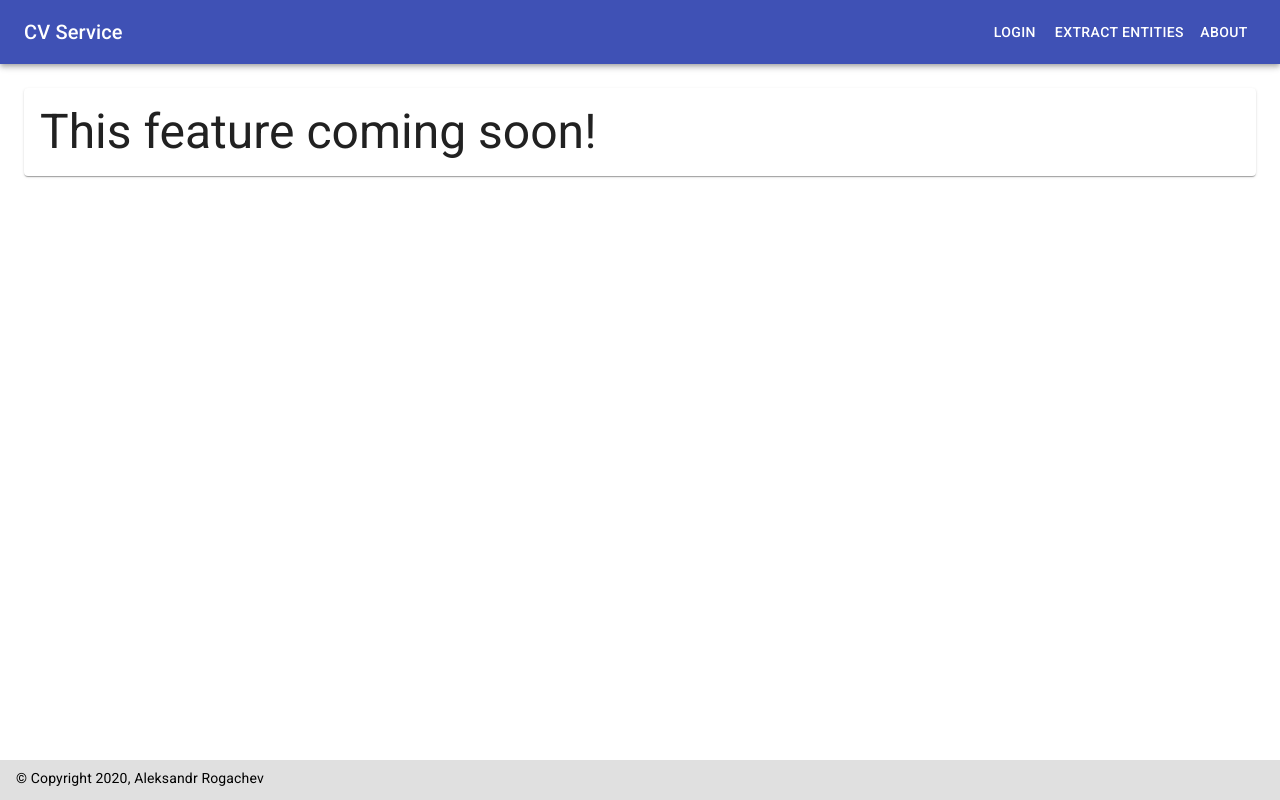
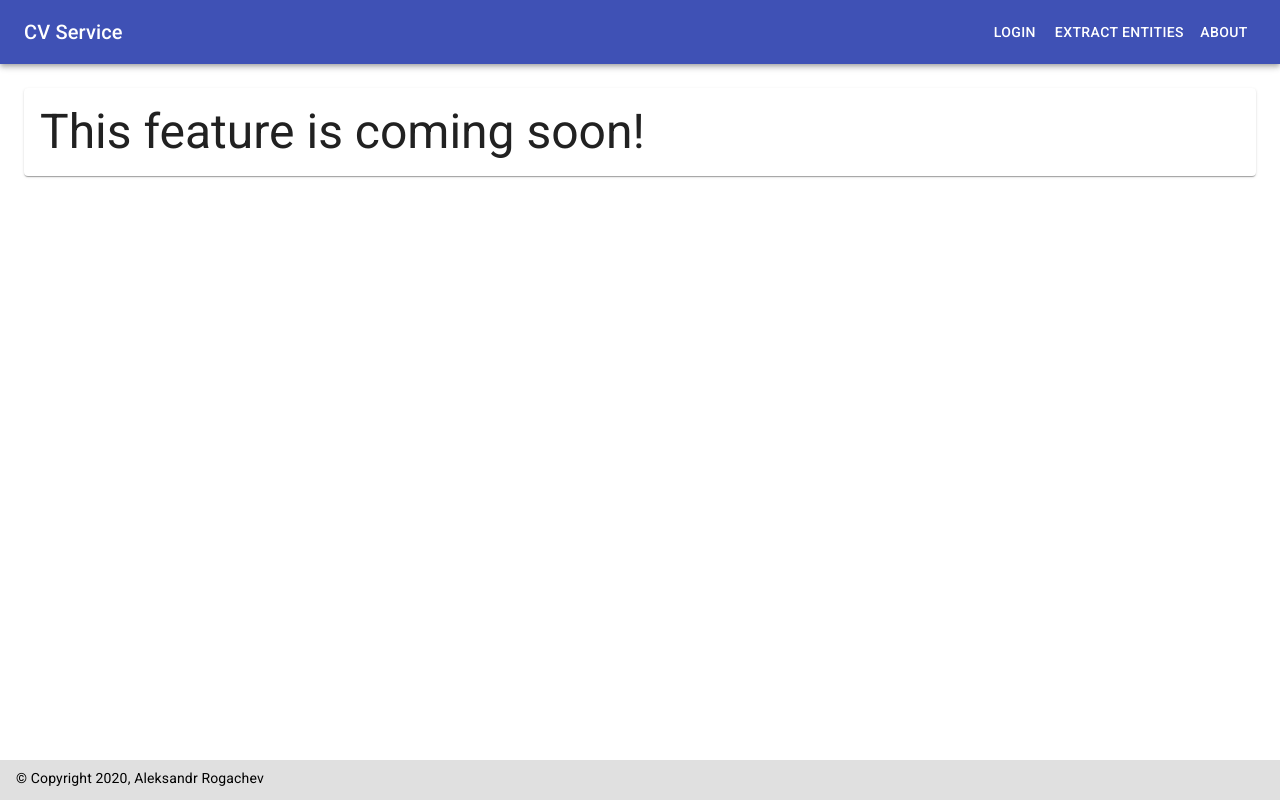
Before and after one commit to AleksandrRogachev94/CV-Service, a React (Create React App) app in the folder client/: page /login in a window 1280 px wide. Built offline with nearby package versions, Linux system fonts and the light colour scheme; no server answers.

Commit message:
fixed another typo

```diff
--- a/client/src/components/login.jsx
+++ b/client/src/components/login.jsx
@@ -6,7 +6,7 @@ import Box from '@material-ui/core/Box';
 const Login = () => {
   return (
     <Box>
-      <Typography variant="h3">This feature coming soon!</Typography>
+      <Typography variant="h3">This feature is coming soon!</Typography>
     </Box>
   );
 };
```
